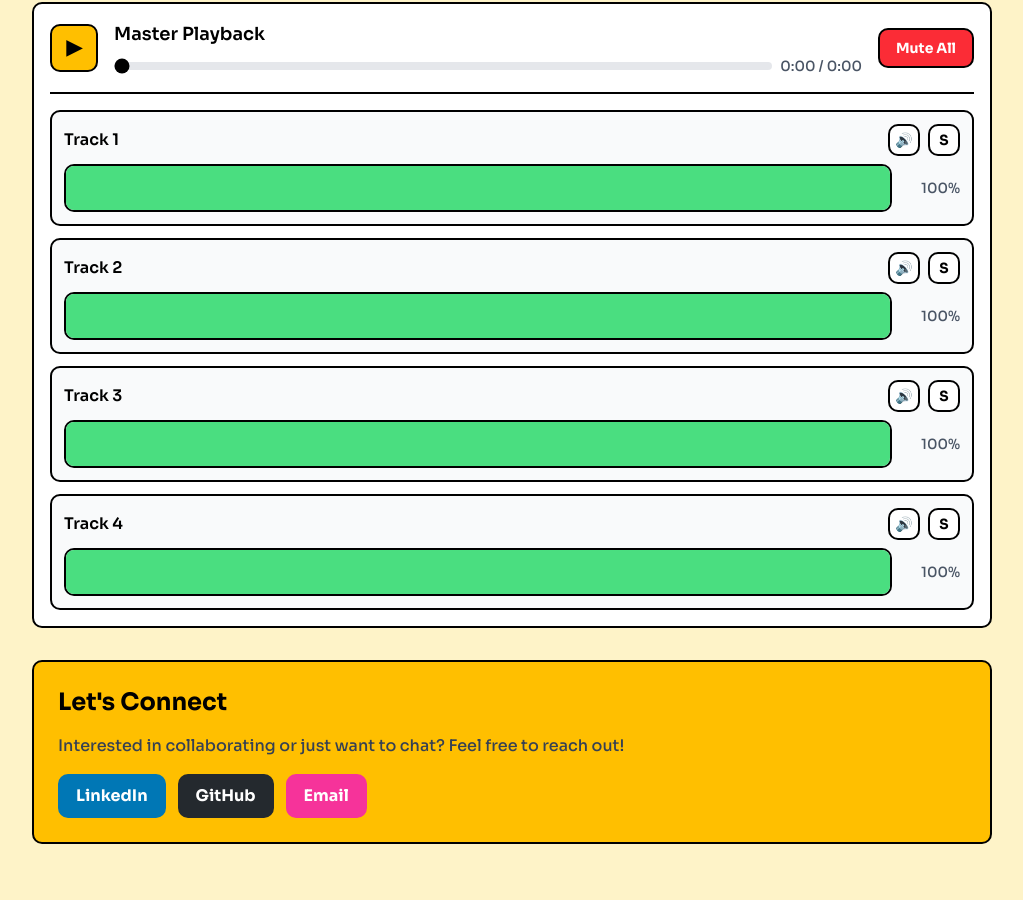
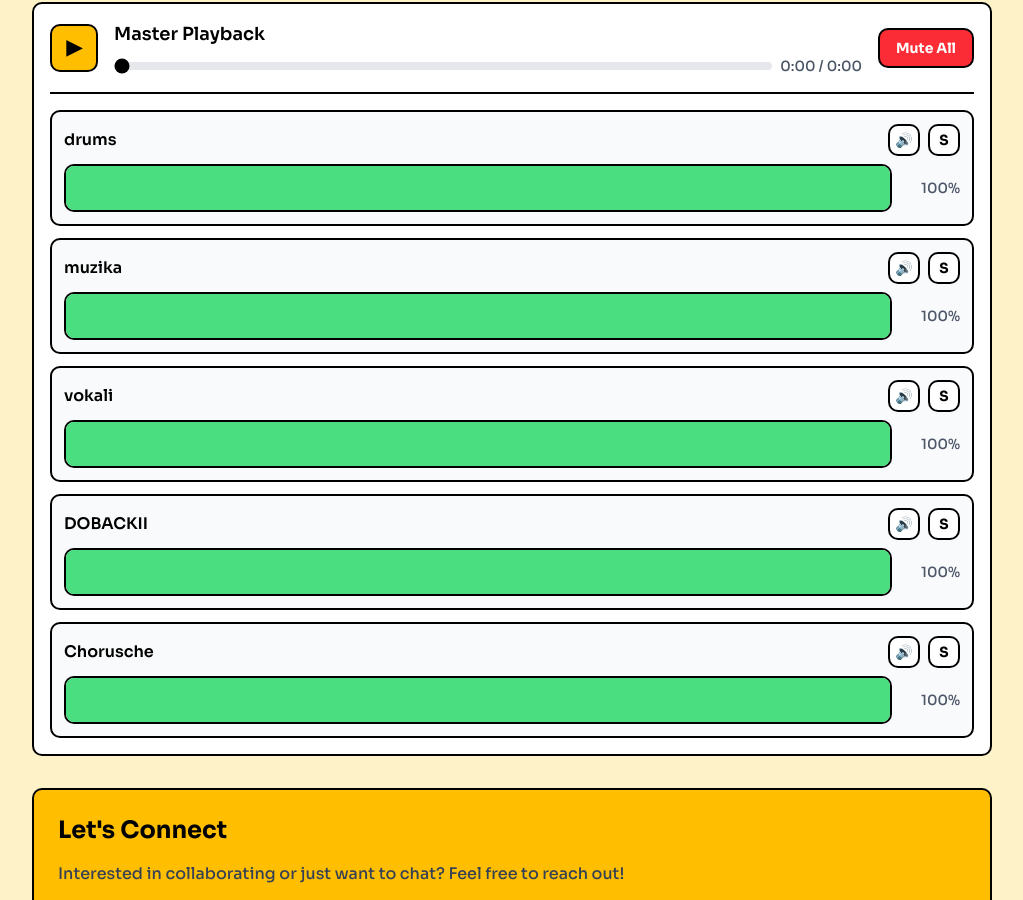
Before and after one commit to MarioStojcevski/MarioStojcevski, a React (Vite) app: page /#/about-me in a window 1280 px wide. Shown: the part 940-1840 px from the top of the page, without its empty margins (128-1151 px from the left). Built offline with nearby package versions, Linux system fonts and the light colour scheme.

Commit message:
created audio mixer

```diff
--- a/src/components/ui/multi-stem-audio-player.tsx
+++ b/src/components/ui/multi-stem-audio-player.tsx
@@ -168,20 +168,41 @@ function MultiStemAudioPlayer({ stems, className }: MultiStemAudioPlayerProps) {
     };
   }, [draggingIndex]);
 
-  const togglePlay = () => {
+  const togglePlay = async () => {
     const audioElements = audioRefs.current.filter(
-      (audio): audio is HTMLAudioElement => audio !== null
+      (audio): audio is HTMLAudioElement => audio !== null && audio.src
     );
+
+    if (audioElements.length === 0) {
+      return;
+    }
 
     if (isPlaying) {
       audioElements.forEach((audio) => audio.pause());
+      setIsPlaying(false);
     } else {
+      // Set current time for all elements
       audioElements.forEach((audio) => {
-        audio.currentTime = currentTime;
-        audio.play();
+        if (!isNaN(audio.duration)) {
+          audio.currentTime = Math.min(currentTime, audio.duration);
+        }
       });
+
+      // Play all audio elements
+      try {
+        const playPromises = audioElements.map((audio) => {
+          return audio.play().catch(() => {
+            // Individual audio play failed, but continue with others
+          });
+        });
+
+        await Promise.allSettled(playPromises);
+        setIsPlaying(true);
+      } catch (error) {
+        // If all fail, still set playing state
+        setIsPlaying(true);
+      }
     }
-    setIsPlaying(!isPlaying);
   };
 
   const handleSeek = (e: React.ChangeEvent<HTMLInputElement>) => {
@@ -380,7 +401,7 @@ function MultiStemAudioPlayer({ stems, className }: MultiStemAudioPlayerProps) {
                       audioRefs.current[index] = el;
                     }}
                     src={stem.src}
-                    preload="metadata"
+                    preload="auto"
                   />
 
                   {/* Volume Bar */}
--- a/src/pages/about-me.tsx
+++ b/src/pages/about-me.tsx
@@ -87,10 +87,11 @@ const AboutMe = () => {
               </p>
               <MultiStemAudioPlayer
                 stems={[
-                  { title: "Track 1", src: "./music/track1.mp3" },
-                  { title: "Track 2", src: "./music/track2.mp3" },
-                  { title: "Track 3", src: "./music/track3.mp3" },
-                  { title: "Track 4", src: "./music/track4.mp3" },
+                  { title: "drums", src: "/audio/parking_demo - 0001 - Group - Drums Group.mp3" },
+                  { title: "muzika", src: "/audio/parking_demo - 0006 - Group - Muzika Group.mp3" },
+                  { title: "vokali", src: "/audio/parking_demo - 0011 - Group - Vocals Group.mp3" },
+                  { title: "DOBACKII", src: "/audio/parking_demo - 0012 - Group - DOBACKI  Group.mp3" },
+                  { title: "Chorusche", src: "/audio/parking_demo - 0029 - Group - Chorus Group.mp3" },
                 ]}
               />
             </div>
```
Also changed, not shown: 2 other files (tests, documents, lock files or other folders).
